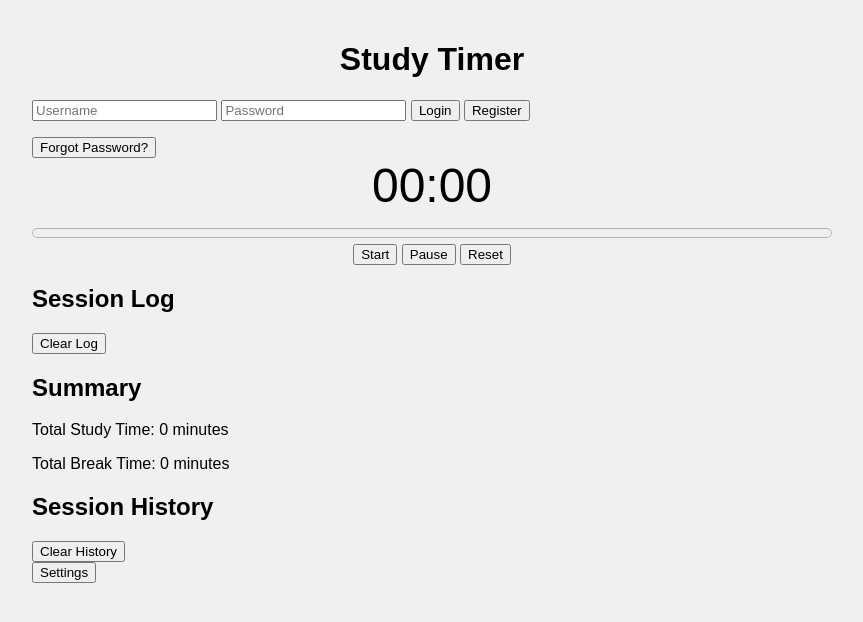
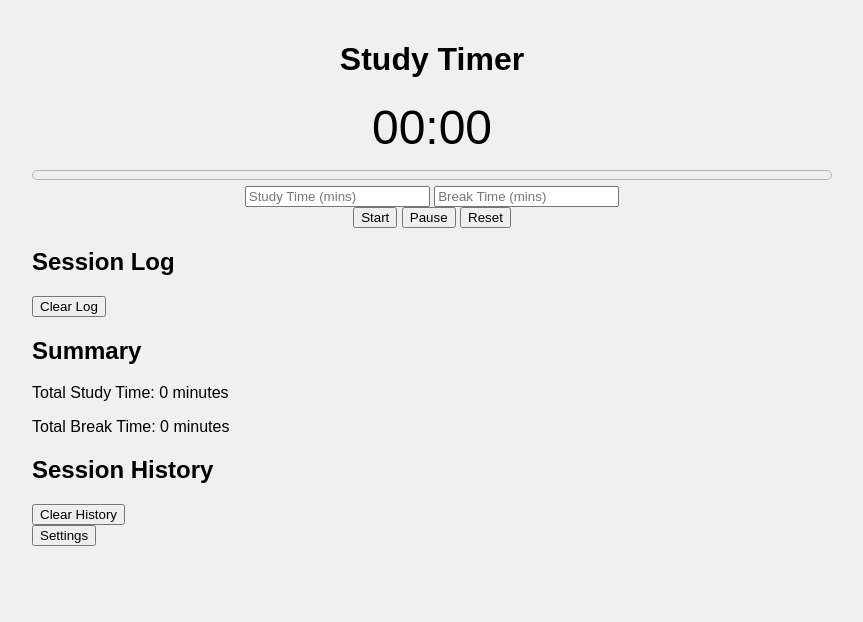
Before and after one commit to esair2515/Study_Timer, a plain HTML site: page index.html in a window 1280 px wide. Shown: the whole page, without its empty margins (208-1071 px from the left). Drawn offline with Linux system fonts and the light colour scheme.

Commit message:
Update index.html

```diff
--- a/index.html
+++ b/index.html
@@ -10,20 +10,13 @@
     <div class="container">
         <h1>Study Timer</h1>
 
-        <!-- Authentication Section -->
-        <div id="auth-section">
-            <input type="text" id="username" placeholder="Username" required>
-            <input type="password" id="password" placeholder="Password" required>
-            <button id="login-btn">Login</button>
-            <button id="register-btn">Register</button>
-            <p id="auth-message"></p>
-            <button id="forgotPassword">Forgot Password?</button>
-        </div>
-
         <!-- Timer Section -->
-        <div id="timer-section" class="hidden">
+        <div id="timer-section">
             <div id="timer">00:00</div>
             <progress id="progress-bar" max="100" value="0"></progress>
+            <br>
+            <input type="number" id="study-time" placeholder="Study Time (mins)">
+            <input type="number" id="break-time" placeholder="Break Time (mins)">
             <br>
             <button id="start-btn">Start</button>
             <button id="pause-btn">Pause</button>
@@ -31,21 +24,21 @@
         </div>
 
         <!-- Log Section -->
-        <div id="log-section" class="hidden">
+        <div id="log-section">
             <h2>Session Log</h2>
             <ul id="log-list"></ul>
             <button id="clear-log-btn">Clear Log</button>
         </div>
 
         <!-- Summary Section -->
-        <div id="summary-section" class="hidden">
+        <div id="summary-section">
             <h2>Summary</h2>
             <p id="total-study-time">Total Study Time: 0 minutes</p>
             <p id="total-break-time">Total Break Time: 0 minutes</p>
         </div>
 
         <!-- History Section -->
-        <div id="history-section" class="hidden">
+        <div id="history-section">
             <h2>Session History</h2>
             <ul id="history-list"></ul>
             <button id="clear-history-btn">Clear History</button>
```
